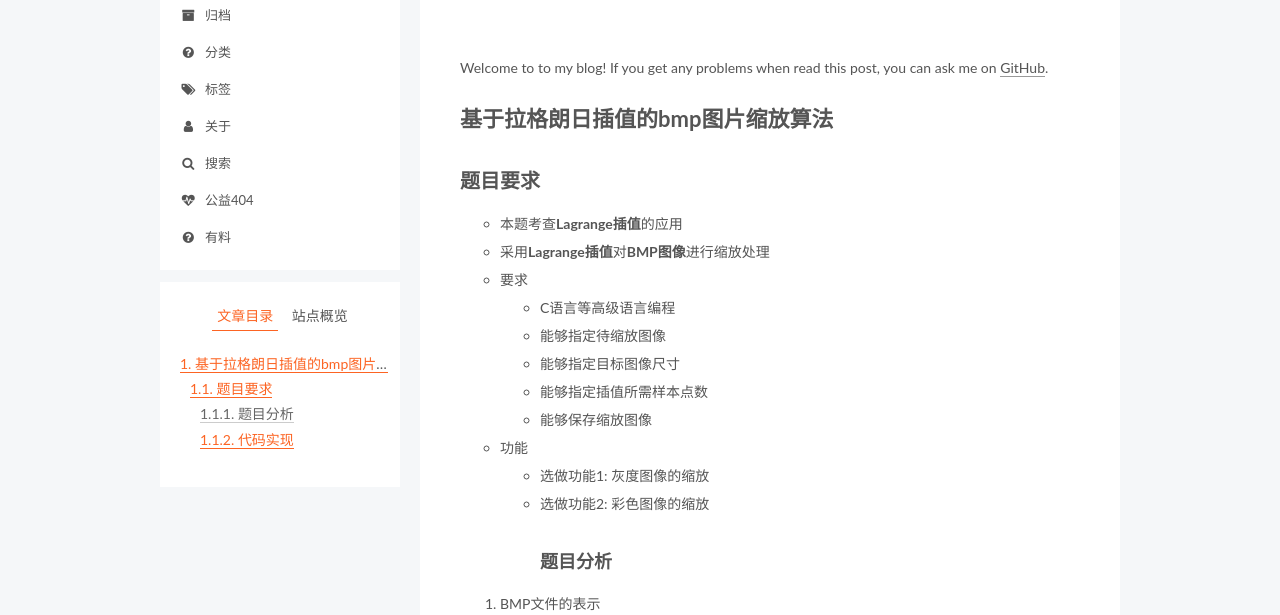
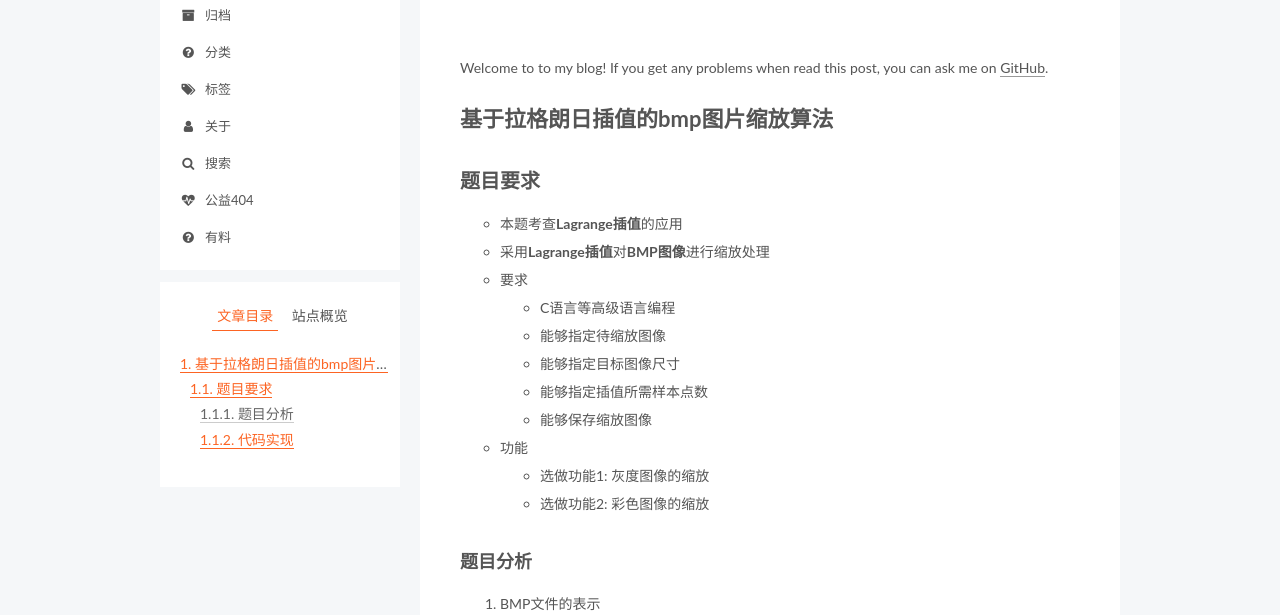
Before and after one commit to MeguminL/MeguminL.github.io, a plain HTML site: page 2019/06/16/基于拉格朗日插值的图片缩放算法/index.html in a window 1280 px wide. Shown: the part 149-764 px from the top of the page. Drawn offline with Linux system fonts and the light colour scheme; some packages are replaced by stand-ins of ours; a script that the page names is missing.

Commit message:
Site updated: 2019-07-03 01:11:44

```diff
--- a/2019/06/16/基于拉格朗日插值的图片缩放算法/index.html
+++ b/2019/06/16/基于拉格朗日插值的图片缩放算法/index.html
@@ -88,7 +88,7 @@
 <meta property="og:description" content="Welcome to to my blog! If you get any problems when read this post, you can ask me on GitHub. 基于拉格朗日插值的bmp图片缩放算法题目要求 本题考查Lagrange插值的应用 采用Lagrange插值对BMP图像进行缩放处理 要求 C语言等高级语言编程 能够指定待缩放图像 能够指定目标图像尺寸 能够指定插">
 <meta property="og:locale" content="zh-Hans">
 <meta property="og:image" content="https://github.com/MeguminL/C-/blob/master/2.jpg?raw=true">
-<meta property="og:updated_time" content="2019-07-02T17:10:34.471Z">
+<meta property="og:updated_time" content="2019-07-02T17:11:36.561Z">
 <meta name="twitter:card" content="summary">
 <meta name="twitter:title" content="基于拉格朗日插值的图片缩放算法">
 <meta name="twitter:description" content="Welcome to to my blog! If you get any problems when read this post, you can ask me on GitHub. 基于拉格朗日插值的bmp图片缩放算法题目要求 本题考查Lagrange插值的应用 采用Lagrange插值对BMP图像进行缩放处理 要求 C语言等高级语言编程 能够指定待缩放图像 能够指定目标图像尺寸 能够指定插">
@@ -381,11 +381,11 @@
 </li>
 <li>功能<ul>
 <li>选做功能1: 灰度图像的缩放</li>
-<li>选做功能2: 彩色图像的缩放<h3 id="题目分析"><a href="#题目分析" class="headerlink" title="题目分析"></a>题目分析</h3></li>
+<li>选做功能2: 彩色图像的缩放  </li>
 </ul>
 </li>
 </ul>
-<ol>
+<h3 id="题目分析"><a href="#题目分析" class="headerlink" title="题目分析"></a>题目分析</h3><ol>
 <li>BMP文件的表示<ul>
 <li>BMP文件包括文件头、信息头、调色板、图像数据</li>
 <li>文件头一般14个字节(详见后文)</li>
```
Also changed, not shown: index.html (+2 -2 lines).
